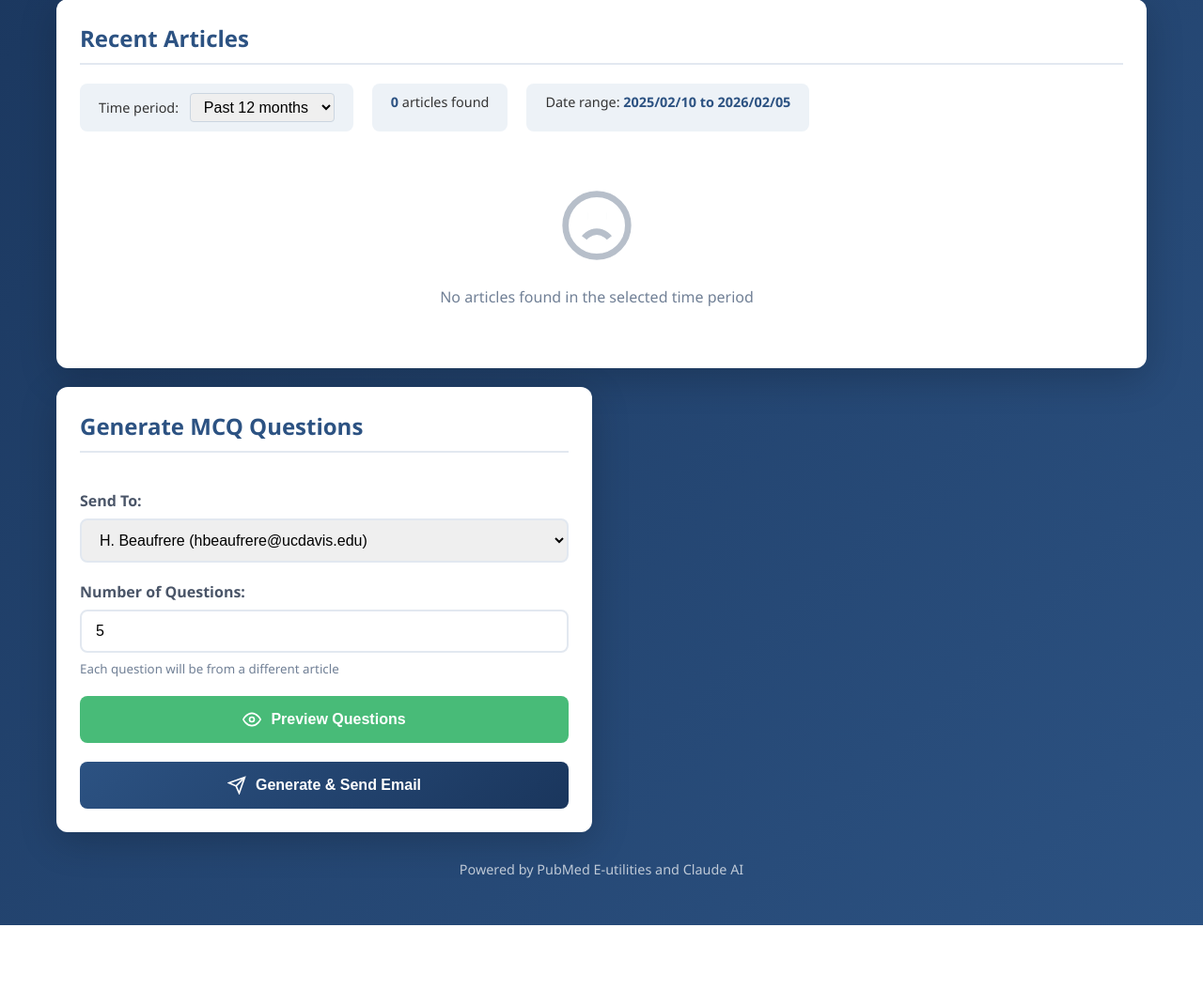
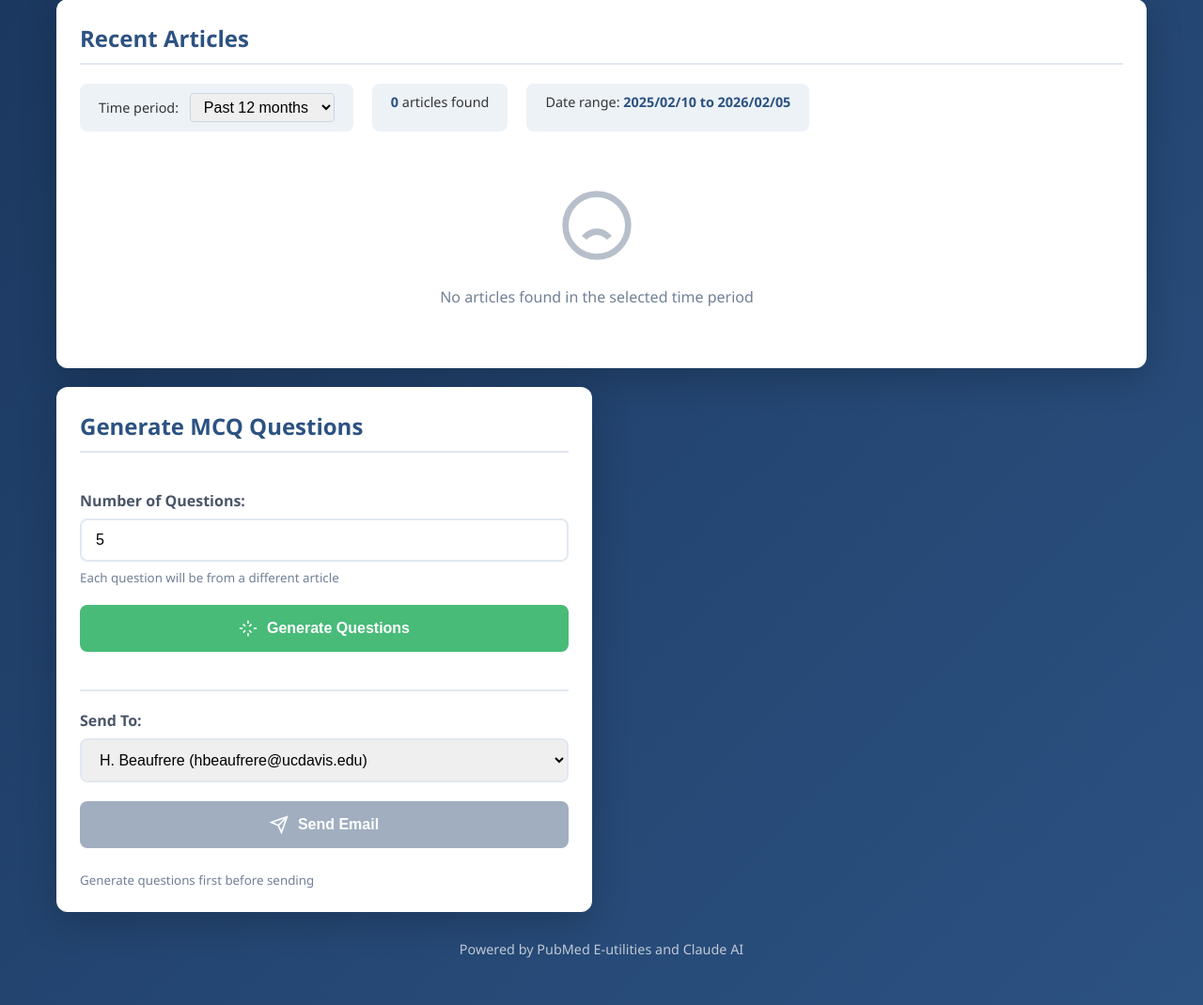
Before and after one commit to hbeaufrere/Board-Prep, a Flask app: page / in a window 1280 px wide. Shown: the part 190-1260 px from the top of the page at 94% size. Before the commit the page ends 1175 px from the top, so only its background shows below. Run offline with Flask 3, Linux system fonts and the light colour scheme; data that the repository does not hold is empty.

Commit message:
Separate generate and send into 2-step process
- "Generate Questions" creates and displays MCQs
- "Send Email" sends the already generated questions
- Questions section now full width for better readability
- Send button disabled until questions are generated

https://claude.ai/code/session_01A3oZS7nHakz5ShMArYLLXY

```diff
--- a/app.py
+++ b/app.py
@@ -398,10 +398,10 @@ def generate_mcq():
 
 @app.route('/api/send-email', methods=['POST'])
 def send_mcq_email():
-    """API endpoint to generate MCQs and send email"""
+    """API endpoint to send pre-generated MCQs via email"""
     data = request.json
     recipient_email = data.get('recipient_email')
-    num_questions = int(data.get('num_questions', 5))
+    mcq_results = data.get('mcq_results')
 
     if not recipient_email:
         return jsonify({
@@ -409,34 +409,15 @@ def send_mcq_email():
             "error": "No recipient email provided"
         })
 
-    # Fetch articles
-    articles = search_pubmed_articles()
-
-    if not articles:
+    if not mcq_results or len(mcq_results) == 0:
         return jsonify({
             "success": False,
-            "error": "No articles found in the last 3 months"
+            "error": "No questions to send. Please generate questions first."
         })
-
-    # Filter articles with abstracts
-    articles_with_abstracts = [a for a in articles if a['abstract'] != "No abstract available"]
-
-    if not articles_with_abstracts:
-        articles_with_abstracts = articles
-
-    # Randomly select articles
-    num_articles = min(num_questions, len(articles_with_abstracts))
-    selected_articles = random.sample(articles_with_abstracts, num_articles)
-
-    # Generate MCQs
-    mcq_results = []
-    for article in selected_articles:
-        mcq = generate_mcq_from_article(article, 1)
-        mcq_results.append(mcq)
 
     # Format email
     html_content = format_mcq_email(mcq_results)
-    subject = f"ACZM Board Prep - {num_questions} MCQ Questions from JZWM"
+    subject = f"ACZM Board Prep - {len(mcq_results)} MCQ Questions from JZWM"
 
     # Send email
     success, message = send_email(recipient_email, subject, html_content)
--- a/templates/index.html
+++ b/templates/index.html
@@ -385,6 +385,19 @@
                 <h2>Generate MCQ Questions</h2>
 
                 <div class="form-group">
+                    <label for="num-questions">Number of Questions:</label>
+                    <input type="number" id="num-questions" min="1" max="20" value="5">
+                    <small style="color: #718096;">Each question will be from a different article</small>
+                </div>
+
+                <button class="btn btn-secondary" id="generate-btn" onclick="generateMCQ()">
+                    <svg width="20" height="20" viewBox="0 0 24 24" fill="none" stroke="currentColor" stroke-width="2">
+                        <path d="M12 2v4m0 12v4m-7-10H1m22 0h-4m-2.636-5.364l-2.828 2.828m-5.072 5.072l-2.828 2.828m0-10.728l2.828 2.828m5.072 5.072l2.828 2.828"/>
+                    </svg>
+                    Generate Questions
+                </button>
+
+                <div class="form-group" style="margin-top: 20px; padding-top: 20px; border-top: 2px solid #e2e8f0;">
                     <label for="recipient">Send To:</label>
                     <select id="recipient">
                         {% for recipient in recipients %}
@@ -393,38 +406,20 @@
                     </select>
                 </div>
 
-                <div class="form-group">
-                    <label for="num-questions">Number of Questions:</label>
-                    <input type="number" id="num-questions" min="1" max="20" value="5">
-                    <small style="color: #718096;">Each question will be from a different article</small>
-                </div>
-
-                <button class="btn btn-secondary" id="preview-btn" onclick="previewMCQ()">
-                    <svg width="20" height="20" viewBox="0 0 24 24" fill="none" stroke="currentColor" stroke-width="2">
-                        <path d="M1 12s4-8 11-8 11 8 11 8-4 8-11 8-11-8-11-8z"/>
-                        <circle cx="12" cy="12" r="3"/>
-                    </svg>
-                    Preview Questions
-                </button>
-
-                <button class="btn btn-primary" id="send-btn" onclick="sendMCQ()">
+                <button class="btn btn-primary" id="send-btn" onclick="sendMCQ()" disabled>
                     <svg width="20" height="20" viewBox="0 0 24 24" fill="none" stroke="currentColor" stroke-width="2">
                         <line x1="22" y1="2" x2="11" y2="13"/>
                         <polygon points="22 2 15 22 11 13 2 9 22 2"/>
                     </svg>
-                    Generate & Send Email
+                    Send Email
                 </button>
-
-                <div class="preview-section" id="preview-section" style="display: none;">
-                    <h3>Question Preview</h3>
-                    <div class="mcq-preview" id="mcq-preview"></div>
-                </div>
+                <small id="send-hint" style="color: #718096; display: block; margin-top: 5px;">Generate questions first before sending</small>
             </div>
 
-            <!-- MCQ Results Section -->
-            <div class="card" id="results-section" style="display: none;">
+            <!-- Generated Questions Section (full width) -->
+            <div class="card articles-section" id="questions-section" style="display: none;">
                 <h2>Generated Questions</h2>
-                <div id="mcq-results"></div>
+                <div class="mcq-preview" id="mcq-preview" style="max-height: none;"></div>
             </div>
         </div>
 
@@ -435,6 +430,7 @@
 
     <script>
         let articlesData = [];
+        let generatedMCQs = null;
 
         // Load articles on page load
         document.addEventListener('DOMContentLoaded', function() {
@@ -494,14 +490,16 @@
             }
         }
 
-        async function previewMCQ() {
+        async function generateMCQ() {
             const numQuestions = document.getElementById('num-questions').value;
-            const previewBtn = document.getElementById('preview-btn');
-            const previewSection = document.getElementById('preview-section');
+            const generateBtn = document.getElementById('generate-btn');
+            const questionsSection = document.getElementById('questions-section');
             const previewContent = document.getElementById('mcq-preview');
+            const sendBtn = document.getElementById('send-btn');
+            const sendHint = document.getElementById('send-hint');
 
-            previewBtn.disabled = true;
-            previewBtn.innerHTML = '<div class="spinner" style="width:20px;height:20px;margin:0;"></div> Generating...';
+            generateBtn.disabled = true;
+            generateBtn.innerHTML = '<div class="spinner" style="width:20px;height:20px;margin:0;"></div> Generating...';
 
             try {
                 const response = await fetch('/api/generate-mcq', {
@@ -513,30 +511,32 @@
                 const data = await response.json();
 
                 if (data.success) {
-                    previewSection.style.display = 'block';
+                    generatedMCQs = data.mcq_results;
+                    questionsSection.style.display = 'block';
                     previewContent.innerHTML = data.mcq_results.map(mcq =>
-                        `<strong>Source: ${mcq.article_title}</strong>\n<a href="${mcq.article_url}" target="_blank">PMID: ${mcq.article_pmid}</a>\n\n${mcq.questions}\n\n${'='.repeat(50)}\n\n`
+                        `<strong>Source: ${mcq.article_title}</strong>\n<a href="${mcq.article_url}" target="_blank">PMID: ${mcq.article_pmid}</a>\n\n${mcq.questions}\n\n${'='.repeat(60)}\n\n`
                     ).join('');
+                    sendBtn.disabled = false;
+                    sendHint.textContent = `${data.mcq_results.length} questions ready to send`;
+                    showAlert(`Generated ${data.mcq_results.length} questions successfully`, 'success');
                 } else {
                     showAlert(data.error || 'Failed to generate questions', 'error');
                 }
             } catch (error) {
                 showAlert('Error: ' + error.message, 'error');
             } finally {
-                previewBtn.disabled = false;
-                previewBtn.innerHTML = `
+                generateBtn.disabled = false;
+                generateBtn.innerHTML = `
                     <svg width="20" height="20" viewBox="0 0 24 24" fill="none" stroke="currentColor" stroke-width="2">
-                        <path d="M1 12s4-8 11-8 11 8 11 8-4 8-11 8-11-8-11-8z"/>
-                        <circle cx="12" cy="12" r="3"/>
+                        <path d="M12 2v4m0 12v4m-7-10H1m22 0h-4m-2.636-5.364l-2.828 2.828m-5.072 5.072l-2.828 2.828m0-10.728l2.828 2.828m5.072 5.072l2.828 2.828"/>
                     </svg>
-                    Preview Questions
+                    Generate Questions
                 `;
             }
         }
 
         async function sendMCQ() {
             const recipient = document.getElementById('recipient').value;
-            const numQuestions = document.getElementById('num-questions').value;
             const sendBtn = document.getElementById('send-btn');
 
             if (!recipient) {
@@ -544,8 +544,13 @@
                 return;
             }
 
+            if (!generatedMCQs || generatedMCQs.length === 0) {
+                showAlert('Please generate questions first', 'error');
+                return;
+            }
+
             sendBtn.disabled = true;
-            sendBtn.innerHTML = '<div class="spinner" style="width:20px;height:20px;margin:0;"></div> Generating & Sending...';
+            sendBtn.innerHTML = '<div class="spinner" style="width:20px;height:20px;margin:0;"></div> Sending...';
 
             try {
                 const response = await fetch('/api/send-email', {
@@ -553,7 +558,7 @@
                     headers: { 'Content-Type': 'application/json' },
                     body: JSON.stringify({
                         recipient_email: recipient,
-                        num_questions: numQuestions
+                        mcq_results: generatedMCQs
                     })
                 });
 
@@ -573,7 +578,7 @@
                         <line x1="22" y1="2" x2="11" y2="13"/>
                         <polygon points="22 2 15 22 11 13 2 9 22 2"/>
                     </svg>
-                    Generate & Send Email
+                    Send Email
                 `;
             }
         }
```
